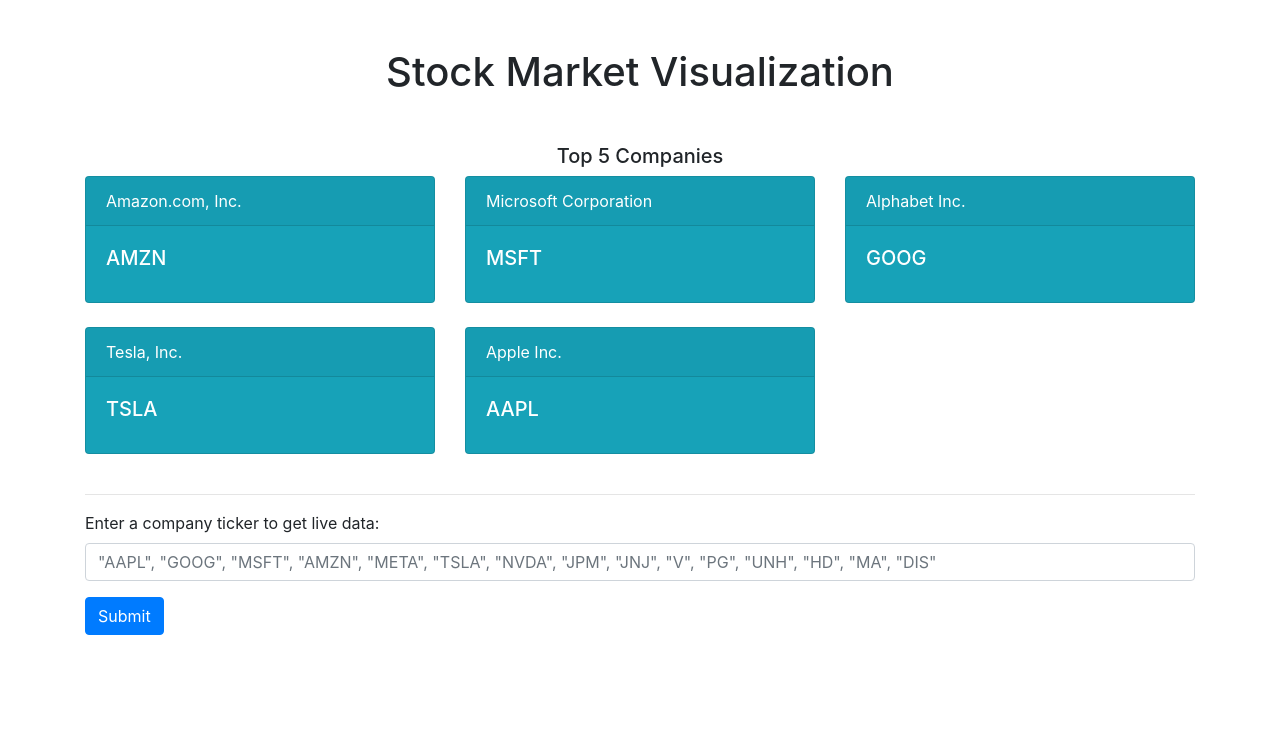
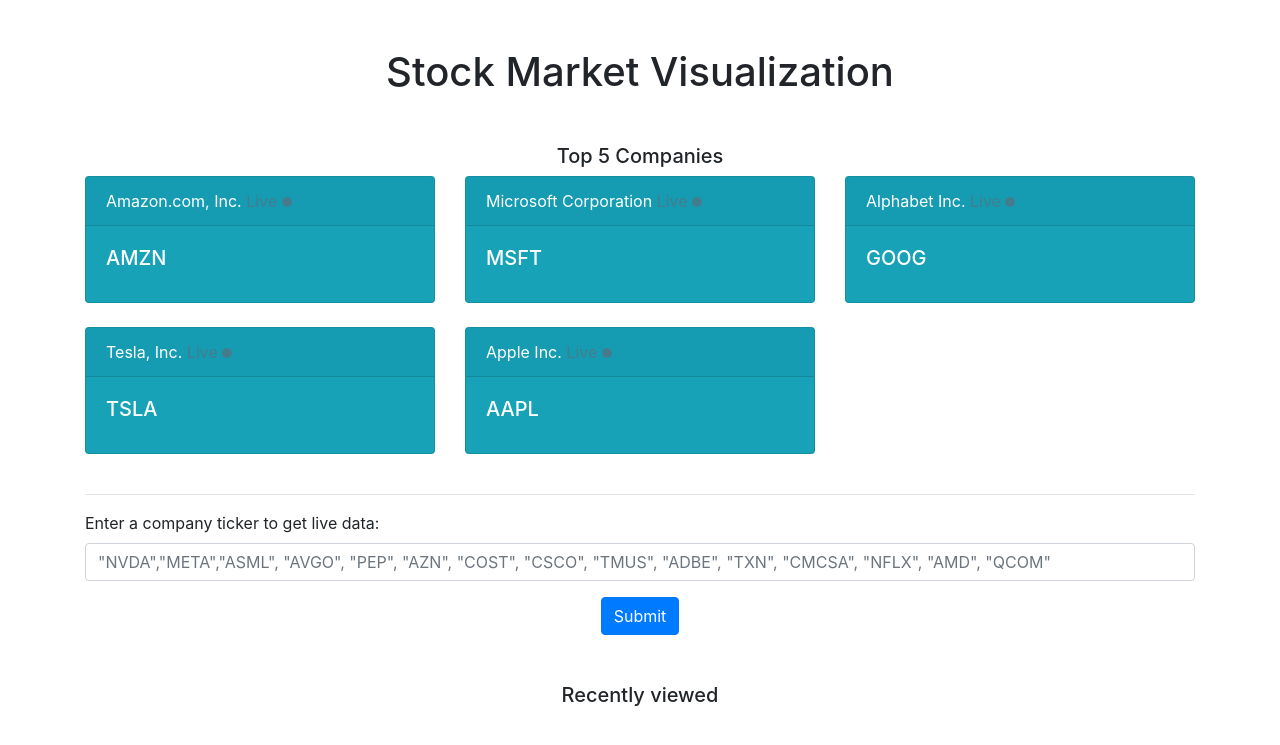
Before and after one commit to Farhanmfh/python-stock-market-visualization-web, a Flask app: page / in a window 1280 px wide. Shown: the top 745 px of the page. Run offline with Flask 3, Linux system fonts and the light colour scheme; data that the repository does not hold is empty; some libraries are stand-ins or nearby versions.

Commit message:
project completed

```diff
--- a/app.py
+++ b/app.py
@@ -51,7 +51,7 @@
 
     # Check if data is empty
     if not data['data']:
-        return render_template('request_data.html', stock=stock)
+        return render_template('request_data.html', stock=stock,nasdaqCompanies=nasdaqCompanies)
 
     # Convert the data to a Pandas DataFrame and create a Plotly trace
     df = pd.DataFrame(data['data'])
--- a/templates/index.html
+++ b/templates/index.html
@@ -7,6 +7,35 @@
     <script src="https://cdn.plot.ly/plotly-latest.min.js"></script>
     <!-- Bootstrap CDN -->
     <link rel="stylesheet" href="https://maxcdn.bootstrapcdn.com/bootstrap/4.5.2/css/bootstrap.min.css">
+    <style>
+        .blink-text {
+            color: red;
+            animation: blink 1s linear infinite;
+        }
+
+        .blink-dot {
+            height: 10px;
+            width: 10px;
+            border-radius: 50%;
+            display: inline-block;
+            background-color: red;
+            animation: blink 1s linear infinite;
+        }
+
+        @keyframes blink {
+            0% {
+                opacity: 1;
+            }
+
+            50% {
+                opacity: 0;
+            }
+
+            100% {
+                opacity: 1;
+            }
+        }
+    </style>
 </head>
 
 <body>
@@ -23,10 +52,15 @@
             <div class="form-group">
                 <label for="company">Enter a company ticker to get live data:</label>
                 <input type="text" class="form-control" id="company" name="stock"
-                    placeholder='"AAPL", "GOOG", "MSFT", "AMZN", "META", "TSLA", "NVDA", "JPM", "JNJ", "V", "PG", "UNH", "HD", "MA", "DIS"'>
+                    placeholder='"NVDA","META","ASML", "AVGO", "PEP", "AZN", "COST", "CSCO", "TMUS", "ADBE", "TXN", "CMCSA", "NFLX", "AMD", "QCOM"'>
             </div>
+            <div class="text-center">
                 <button type="submit" class="btn btn-primary">Submit</button>
+            </div>
+
         </form>
+        <div class="text-center mt-5">
+            <h5>Recently viewed</h5>
             <ul class="list-group">
                 {% for stock in stocks %}
                 <li class="list-group-item">
@@ -34,6 +68,7 @@
                 </li>
                 {% endfor %}
             </ul>
+        </div>
     </div>
     <!-- Bootstrap JS CDN -->
     <script src="https://maxcdn.bootstrapcdn.com/bootstrap/4.5.2/js/bootstrap.min.js"></script>
@@ -57,7 +92,7 @@
             link.classList.add('card', 'text-white', 'bg-info');
             const header = document.createElement('div');
             header.classList.add('card-header');
-            header.innerText = company.name;
+            header.innerHTML = `${company.name} <span class="blink-text">Live</span> <span class="blink-dot"></span>`;
             const body = document.createElement('div');
             body.classList.add('card-body');
             const title = document.createElement('h5');
--- a/templates/stockInfo.html
+++ b/templates/stockInfo.html
@@ -13,6 +13,7 @@
 <body>
     <div class="container">
         <div class="row">
+            <button class="btn btn-primary" style="margin-top : 150px" onclick="goBack()">Back</button>
             <div class="col-md-8 offset-md-2">
                 <h1 class="text-center my-5">
                     {% if stock in nasdaqCompanies %}
@@ -21,7 +22,6 @@
                     {{ stock }} Close Price Over Time
                     {% endif %}
                 </h1>
-                <button class="btn btn-primary" onclick="goBack()">Back</button>
             </div>
         </div>
         {{ plot_div|safe }}
```
Also changed, not shown: templates/request_data.html (+27 -3 lines). Lines whose indentation alone changed are shown as unchanged.
